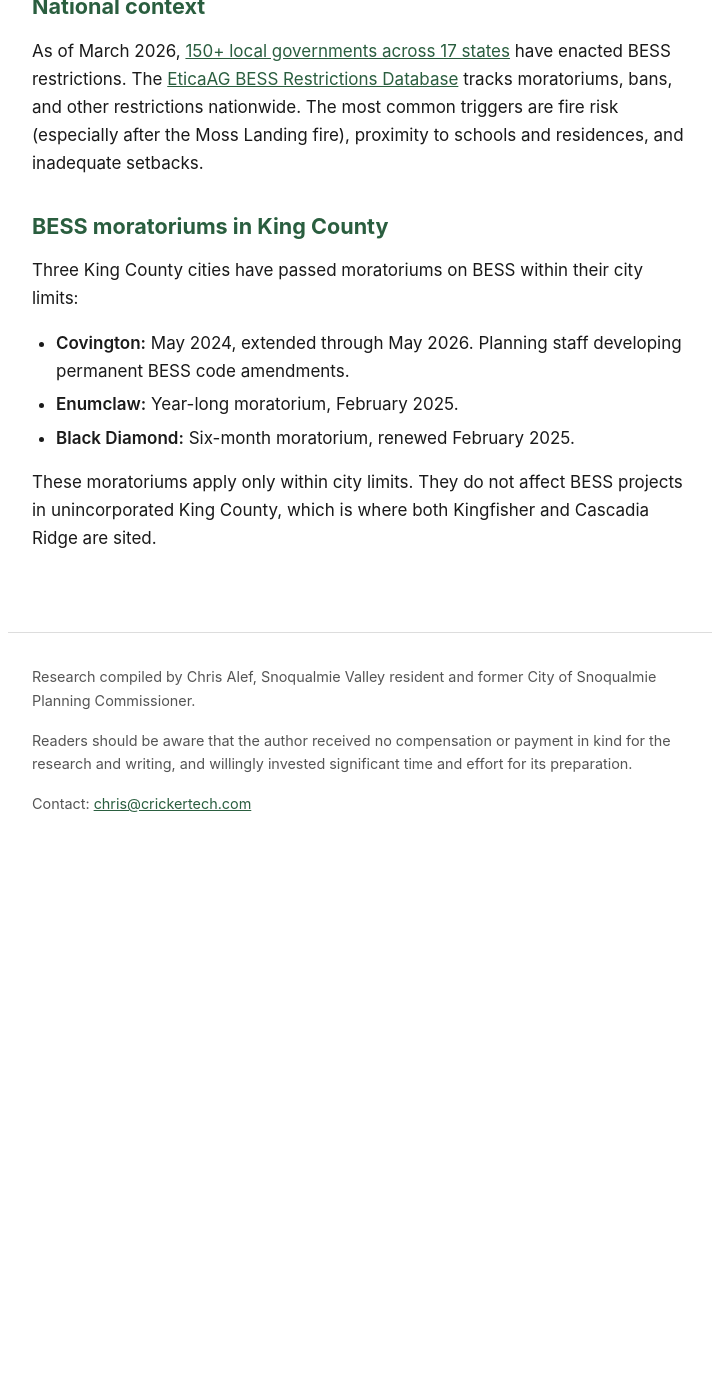
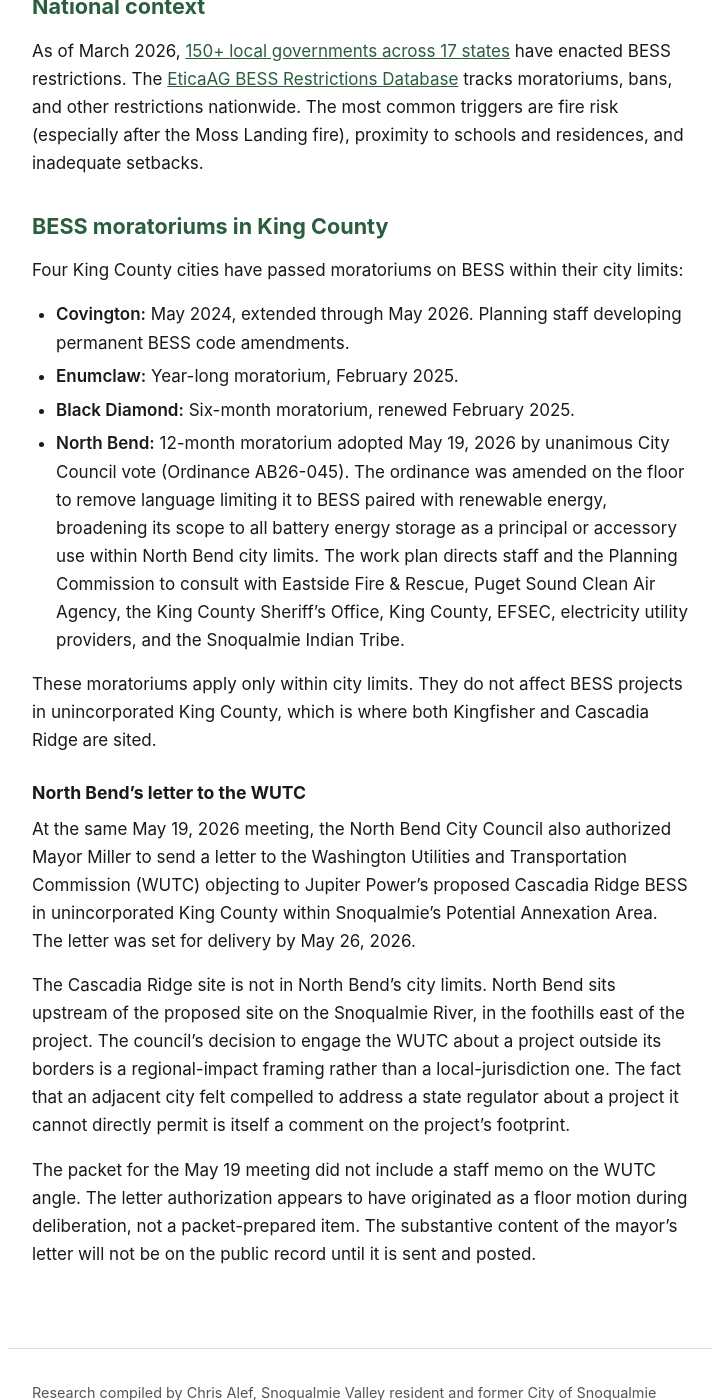
Before and after one commit to calef/cascadia-ridge-bess, a Jekyll site: the page built from _pages/other-projects.md, in a window 1280 px wide and 1400 px high, scrolled down 6744 px. Shown: the whole window, without its empty margins (280-999 px from the left). Built offline with Jekyll 4.4.1, drawn with Linux system fonts in a browser that asks for light colours; before the commit the page ends 7608 px from its top, so only the background shows below that.

Commit message:
Deploy site 2026-05-26-122520

```diff
--- a/_pages/other-projects.md
+++ b/_pages/other-projects.md
@@ -135,10 +135,19 @@ As of March 2026, [150+ local governments across 17 states](https://www.globenew
 
 ## BESS moratoriums in King County
 
-Three King County cities have passed moratoriums on BESS within their city limits:
+Four King County cities have passed moratoriums on BESS within their city limits:
 
 - **Covington:** May 2024, extended through May 2026. Planning staff developing permanent BESS code amendments.
 - **Enumclaw:** Year-long moratorium, February 2025.
 - **Black Diamond:** Six-month moratorium, renewed February 2025.
+- **North Bend:** 12-month moratorium adopted May 19, 2026 by unanimous City Council vote (Ordinance AB26-045). The ordinance was amended on the floor to remove language limiting it to BESS paired with renewable energy, broadening its scope to all battery energy storage as a principal or accessory use within North Bend city limits. The work plan directs staff and the Planning Commission to consult with Eastside Fire & Rescue, Puget Sound Clean Air Agency, the King County Sheriff's Office, King County, EFSEC, electricity utility providers, and the Snoqualmie Indian Tribe.
 
 These moratoriums apply only within city limits. They do not affect BESS projects in unincorporated King County, which is where both Kingfisher and Cascadia Ridge are sited.
+
+### North Bend's letter to the WUTC
+
+At the same May 19, 2026 meeting, the North Bend City Council also authorized Mayor Miller to send a letter to the Washington Utilities and Transportation Commission (WUTC) objecting to Jupiter Power's proposed Cascadia Ridge BESS in unincorporated King County within Snoqualmie's Potential Annexation Area. The letter was set for delivery by May 26, 2026.
+
+The Cascadia Ridge site is not in North Bend's city limits. North Bend sits upstream of the proposed site on the Snoqualmie River, in the foothills east of the project. The council's decision to engage the WUTC about a project outside its borders is a regional-impact framing rather than a local-jurisdiction one. The fact that an adjacent city felt compelled to address a state regulator about a project it cannot directly permit is itself a comment on the project's footprint.
+
+The packet for the May 19 meeting did not include a staff memo on the WUTC angle. The letter authorization appears to have originated as a floor motion during deliberation, not a packet-prepared item. The substantive content of the mayor's letter will not be on the public record until it is sent and posted.
```
